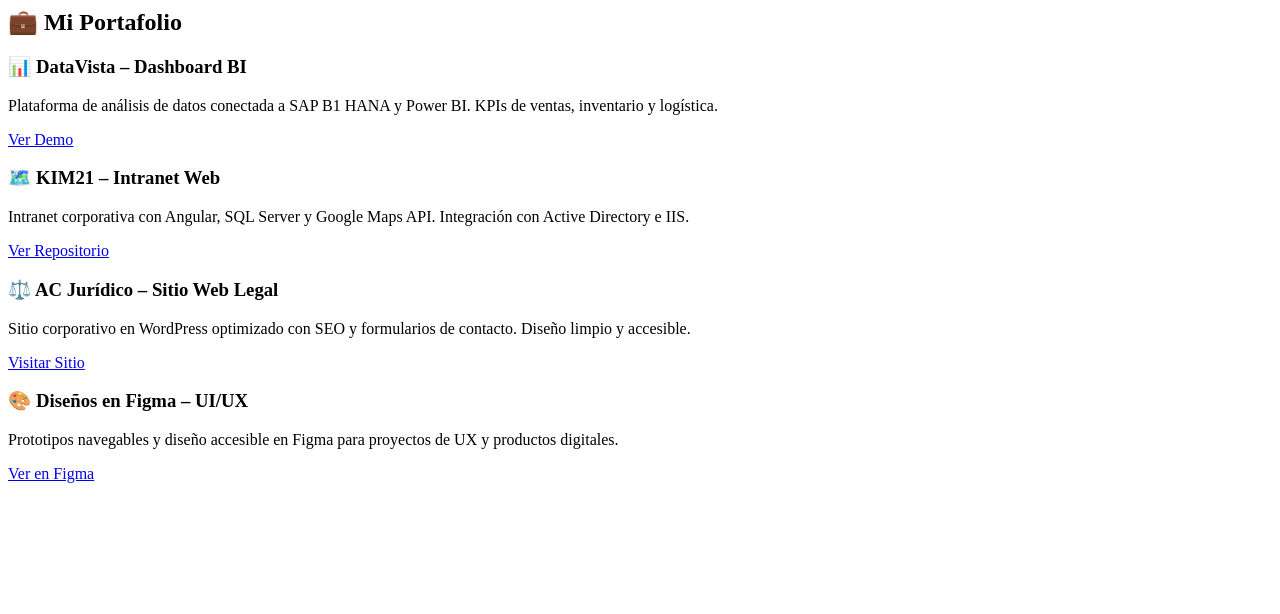
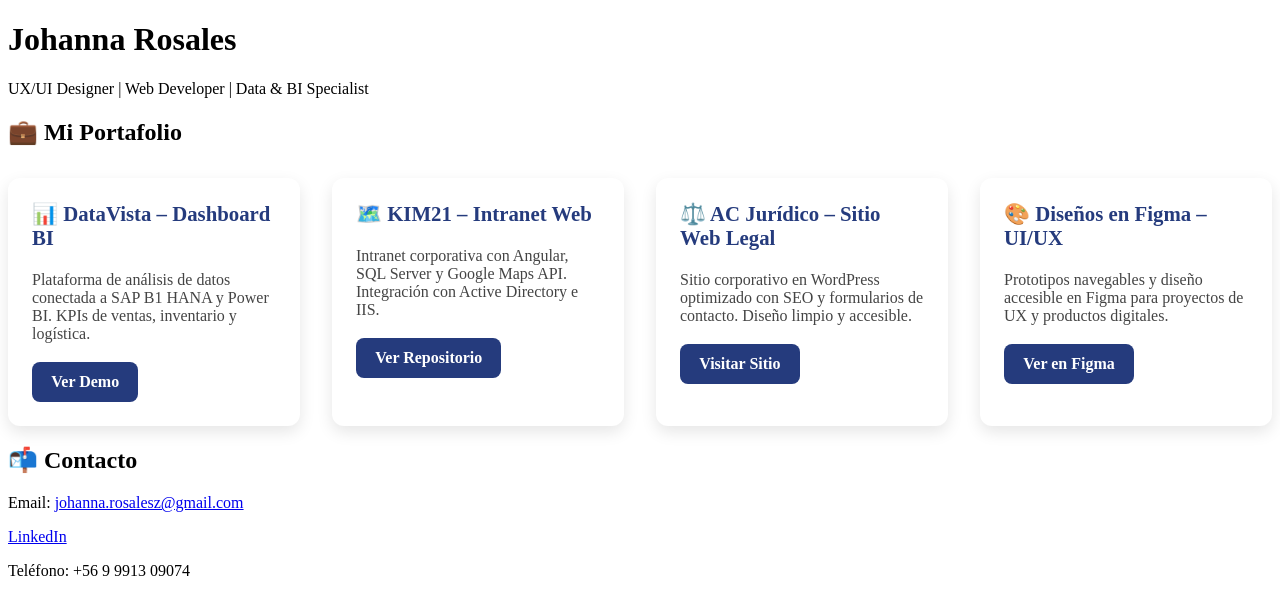
Before and after one commit to jrosales284/johannarosales.github.io, a plain HTML site: page index.html in a window 1280 px wide. Drawn offline with Linux system fonts and the light colour scheme.

Commit message:
Update index.html

```diff
--- a/index.html
+++ b/index.html
@@ -1,3 +1,19 @@
+<!DOCTYPE html>
+<html lang="es">
+<head>
+  <meta charset="UTF-8">
+  <meta name="viewport" content="width=device-width, initial-scale=1.0">
+  <title>Portafolio – Johanna Rosales</title>
+  <!-- Conexión al CSS -->
+  <link rel="stylesheet" href="style.css">
+</head>
+<body>
+  <!-- Encabezado -->
+  <header>
+    <h1>Johanna Rosales</h1>
+    <p>UX/UI Designer | Web Developer | Data & BI Specialist</p>
+  </header>
+
   <!-- Portafolio -->
   <section id="proyectos">
     <h2>💼 Mi Portafolio</h2>
@@ -42,3 +58,13 @@
 
     </div>
   </section>
+
+  <!-- Contacto -->
+  <footer>
+    <h2>📬 Contacto</h2>
+    <p>Email: <a href="mailto:johanna.rosalesz@gmail.com">johanna.rosalesz@gmail.com</a></p>
+    <p><a href="https://linkedin.com/in/johannarosales" target="_blank" rel="noopener noreferrer">LinkedIn</a></p>
+    <p>Teléfono: +56 9 9913 09074</p>
+  </footer>
+</body>
+</html>
```
Lines whose indentation alone changed are shown as unchanged.
